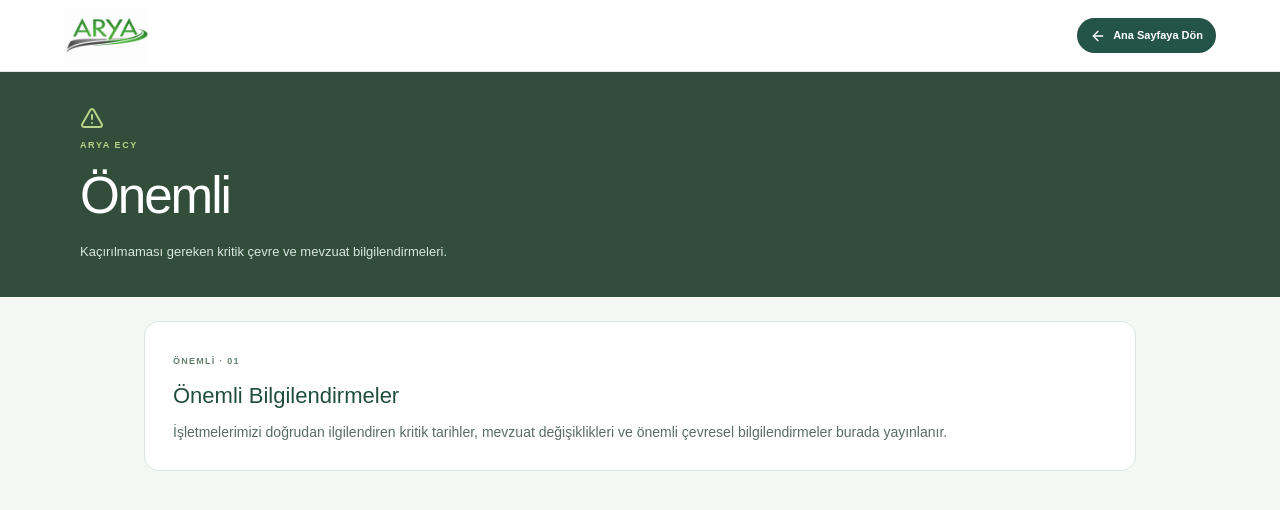
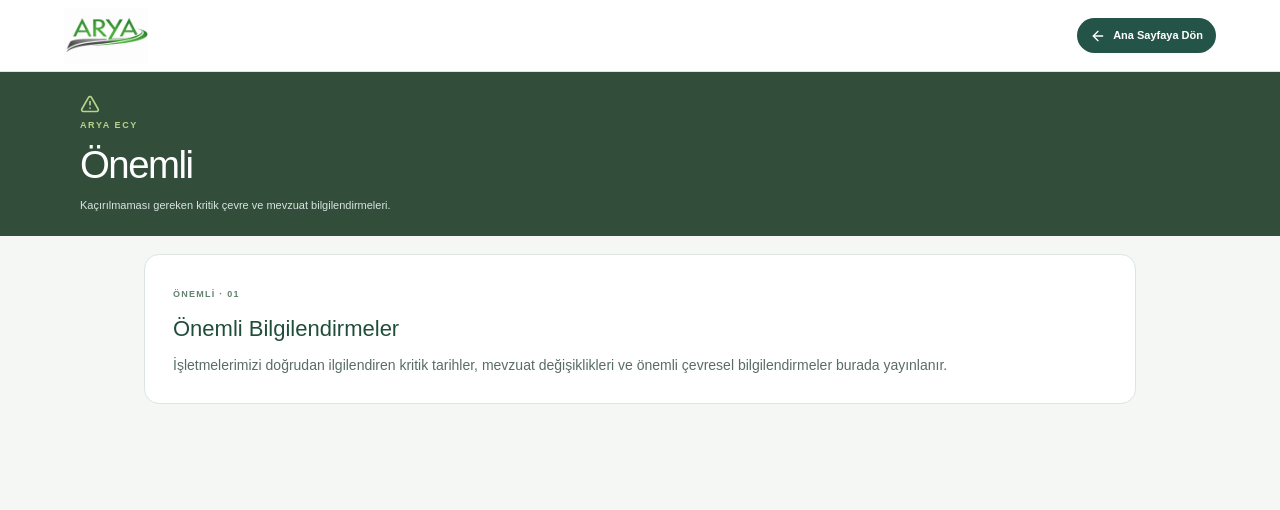
Before and after one commit to aryaecy/arya-ecy-web, a Next.js app: page /onemli in a window 1280 px wide. Shown: the top 510 px of the page. Built offline with nearby package versions, Linux system fonts and the light colour scheme; no server answers; the database is empty.

Commit message:
ARYA ECY v3.2 layout fixes

```diff
--- a/app/globals.css
+++ b/app/globals.css
@@ -272,3 +272,28 @@ html,body{overflow-x:hidden;overflow-y:auto}
 .content-hub{height:100dvh!important;overflow-y:auto!important}.hub-head{padding-top:34px!important;padding-bottom:34px!important}.hub-head>svg{margin-bottom:9px!important}.hub-head h1{font-size:clamp(32px,4vw,52px)!important;margin:5px 0 8px!important}.hub-head p{margin:0!important;font-size:13px!important}.hub-list{padding-top:24px!important}
 @media(min-width:1100px){.final-topbar{justify-content:flex-start!important}.final-apps{margin-left:0!important}.final-apps a{padding:8px 14px!important;background:linear-gradient(180deg,#fff,#f5f8f6)!important;border-color:#c9d9d0!important;box-shadow:0 5px 14px rgba(20,65,49,.07)!important}.quick a{padding:5px 11px!important;min-width:68px!important;font-size:8px!important;letter-spacing:.01em!important}}
 @media(max-width:1099px){.final-topbar{flex-wrap:wrap!important}.final-main-nav{order:3;width:100%;margin:0!important;justify-content:center}.final-main-nav a{font-size:10px;padding:7px 11px}.hub-head{padding:28px 6vw!important}}
+
+/* V3.2 - requested navigation, service scrolling and compact content headers */
+@media(min-width:1100px){
+  .final-topbar{display:grid!important;grid-template-columns:auto minmax(0,1fr) auto!important;align-items:center!important;gap:18px!important}
+  .final-main-nav{margin:0!important;justify-content:center!important;gap:2px!important;min-width:0!important}
+  .final-main-nav a{padding:8px 8px!important;font-size:9px!important;white-space:nowrap!important}
+  .final-apps{justify-self:end!important}
+  .final-shell{grid-template-rows:60px minmax(0,1fr) 146px 40px!important}
+  .final-footer.final-footer-compact{height:40px!important;min-height:40px!important;display:block!important;background:#1f4a3d!important}
+  .final-footer-compact .footer-bottom{height:40px!important;min-height:40px!important;padding:3px 5.2vw!important;grid-template-columns:210px 1fr 150px!important}
+  .final-footer-compact .quick{gap:7px!important}
+  .final-footer-compact .quick a{font-family:Arial,Helvetica,sans-serif!important;font-size:9px!important;font-weight:700!important;letter-spacing:.015em!important;line-height:1!important;padding:5px 11px!important;min-width:68px!important}
+  .final-footer-compact .mail{font-size:8.5px!important}
+  .final-footer-compact .footer-bottom>span{font-size:7.5px!important}
+}
+html,body{overflow-y:auto!important}
+.article-page{height:auto!important;min-height:100dvh!important;overflow-y:visible!important}
+.services-index{height:auto!important;min-height:calc(100dvh - 70px)!important;overflow:visible!important;padding-bottom:100px!important}
+.services-index-grid{height:auto!important;max-height:none!important;overflow:visible!important}
+.content-hub .hub-head{padding-top:22px!important;padding-bottom:22px!important}
+.content-hub .hub-head>svg{width:20px!important;height:20px!important;margin-bottom:5px!important}
+.content-hub .hub-head h1{font-size:clamp(27px,3vw,40px)!important;margin:3px 0 5px!important}
+.content-hub .hub-head p{font-size:11px!important;line-height:1.45!important}
+.content-hub .hub-list{padding-top:18px!important}
+@media(max-width:1099px){.final-main-nav{order:3!important;width:100%!important;overflow-x:auto!important;justify-content:flex-start!important}.final-main-nav a{white-space:nowrap!important}.final-footer-compact{height:auto!important}.final-footer-compact .footer-bottom{height:auto!important}}
--- a/components/Footer.tsx
+++ b/components/Footer.tsx
@@ -1,8 +1,5 @@
 const ext=' ↗';
-export default function Footer(){return <footer className="final-footer" id="iletisim">
-  <nav className="footer-nav">
-    <a href="/#hakkimizda">Hakkımızda</a><a href="/hizmetler">Hizmetler</a><a href="/kutuphane">Kütüphane</a><a href="/mevzuat">Mevzuat</a><a href="mailto:arya@aryaecy.com">İletişim</a><a href="#">ARYA AI</a>
-  </nav>
+export default function Footer(){return <footer className="final-footer final-footer-compact" id="iletisim">
   <div className="footer-bottom">
     <a className="mail" href="mailto:arya@aryaecy.com">✉ arya@aryaecy.com</a>
     <div className="quick"><a href="/yonetim">ARYA{ext}</a><a href="https://www.csb.gov.tr/" target="_blank" rel="noreferrer">CSB{ext}</a><a href="https://ucbs.cevre.gov.tr/" target="_blank" rel="noreferrer">UCBS{ext}</a><a href="https://www.cmo.org.tr/" target="_blank" rel="noreferrer">CMO{ext}</a><a href="https://www.linkedin.com/company/arya-entegre-%C3%A7evre-y%C3%B6netimi-ve-m%C3%BChendislik-a-%C5%9F/" target="_blank" rel="noreferrer">LinkedIn{ext}</a></div>
--- a/components/Navbar.tsx
+++ b/components/Navbar.tsx
@@ -1,5 +1,5 @@
 export default function Navbar(){return <header className="final-topbar">
   <a href="/" className="final-brand"><img src="/logo.png" alt="ARYA ECY"/></a>
-  <nav className="final-main-nav" aria-label="Ana menü"><a href="/#hakkimizda">Hakkımızda</a><a href="/hizmetler">Hizmetler</a></nav>
+  <nav className="final-main-nav" aria-label="Ana menü"><a href="/#hakkimizda">Hakkımızda</a><a href="/hizmetler">Hizmetler</a><a href="/kutuphane">Kütüphane</a><a href="/mevzuat">Mevzuat</a><a href="mailto:arya@aryaecy.com">İletişim</a><a href="#">ARYA AI</a></nav>
   <div className="final-apps"><a href="https://app.aryaecy.com" target="_blank" rel="noreferrer"><span className="app-dot"/>aryaECY <b>↗</b></a><a href="https://arya-akademi.vercel.app" target="_blank" rel="noreferrer"><span className="app-dot"/>aryaAKADEMİ <b>↗</b></a></div>
 </header>}
--- a/src/app/globals.css
+++ b/src/app/globals.css
@@ -272,3 +272,28 @@ html,body{overflow-x:hidden;overflow-y:auto}
 .content-hub{height:100dvh!important;overflow-y:auto!important}.hub-head{padding-top:34px!important;padding-bottom:34px!important}.hub-head>svg{margin-bottom:9px!important}.hub-head h1{font-size:clamp(32px,4vw,52px)!important;margin:5px 0 8px!important}.hub-head p{margin:0!important;font-size:13px!important}.hub-list{padding-top:24px!important}
 @media(min-width:1100px){.final-topbar{justify-content:flex-start!important}.final-apps{margin-left:0!important}.final-apps a{padding:8px 14px!important;background:linear-gradient(180deg,#fff,#f5f8f6)!important;border-color:#c9d9d0!important;box-shadow:0 5px 14px rgba(20,65,49,.07)!important}.quick a{padding:5px 11px!important;min-width:68px!important;font-size:8px!important;letter-spacing:.01em!important}}
 @media(max-width:1099px){.final-topbar{flex-wrap:wrap!important}.final-main-nav{order:3;width:100%;margin:0!important;justify-content:center}.final-main-nav a{font-size:10px;padding:7px 11px}.hub-head{padding:28px 6vw!important}}
+
+/* V3.2 - requested navigation, service scrolling and compact content headers */
+@media(min-width:1100px){
+  .final-topbar{display:grid!important;grid-template-columns:auto minmax(0,1fr) auto!important;align-items:center!important;gap:18px!important}
+  .final-main-nav{margin:0!important;justify-content:center!important;gap:2px!important;min-width:0!important}
+  .final-main-nav a{padding:8px 8px!important;font-size:9px!important;white-space:nowrap!important}
+  .final-apps{justify-self:end!important}
+  .final-shell{grid-template-rows:60px minmax(0,1fr) 146px 40px!important}
+  .final-footer.final-footer-compact{height:40px!important;min-height:40px!important;display:block!important;background:#1f4a3d!important}
+  .final-footer-compact .footer-bottom{height:40px!important;min-height:40px!important;padding:3px 5.2vw!important;grid-template-columns:210px 1fr 150px!important}
+  .final-footer-compact .quick{gap:7px!important}
+  .final-footer-compact .quick a{font-family:Arial,Helvetica,sans-serif!important;font-size:9px!important;font-weight:700!important;letter-spacing:.015em!important;line-height:1!important;padding:5px 11px!important;min-width:68px!important}
+  .final-footer-compact .mail{font-size:8.5px!important}
+  .final-footer-compact .footer-bottom>span{font-size:7.5px!important}
+}
+html,body{overflow-y:auto!important}
+.article-page{height:auto!important;min-height:100dvh!important;overflow-y:visible!important}
+.services-index{height:auto!important;min-height:calc(100dvh - 70px)!important;overflow:visible!important;padding-bottom:100px!important}
+.services-index-grid{height:auto!important;max-height:none!important;overflow:visible!important}
+.content-hub .hub-head{padding-top:22px!important;padding-bottom:22px!important}
+.content-hub .hub-head>svg{width:20px!important;height:20px!important;margin-bottom:5px!important}
+.content-hub .hub-head h1{font-size:clamp(27px,3vw,40px)!important;margin:3px 0 5px!important}
+.content-hub .hub-head p{font-size:11px!important;line-height:1.45!important}
+.content-hub .hub-list{padding-top:18px!important}
+@media(max-width:1099px){.final-main-nav{order:3!important;width:100%!important;overflow-x:auto!important;justify-content:flex-start!important}.final-main-nav a{white-space:nowrap!important}.final-footer-compact{height:auto!important}.final-footer-compact .footer-bottom{height:auto!important}}
--- a/src/components/Footer.tsx
+++ b/src/components/Footer.tsx
@@ -1,8 +1,5 @@
 const ext=' ↗';
-export default function Footer(){return <footer className="final-footer" id="iletisim">
-  <nav className="footer-nav">
-    <a href="/#hakkimizda">Hakkımızda</a><a href="/hizmetler">Hizmetler</a><a href="/kutuphane">Kütüphane</a><a href="/mevzuat">Mevzuat</a><a href="mailto:arya@aryaecy.com">İletişim</a><a href="#">ARYA AI</a>
-  </nav>
+export default function Footer(){return <footer className="final-footer final-footer-compact" id="iletisim">
   <div className="footer-bottom">
     <a className="mail" href="mailto:arya@aryaecy.com">✉ arya@aryaecy.com</a>
     <div className="quick"><a href="/yonetim">ARYA{ext}</a><a href="https://www.csb.gov.tr/" target="_blank" rel="noreferrer">CSB{ext}</a><a href="https://ucbs.cevre.gov.tr/" target="_blank" rel="noreferrer">UCBS{ext}</a><a href="https://www.cmo.org.tr/" target="_blank" rel="noreferrer">CMO{ext}</a><a href="https://www.linkedin.com/company/arya-entegre-%C3%A7evre-y%C3%B6netimi-ve-m%C3%BChendislik-a-%C5%9F/" target="_blank" rel="noreferrer">LinkedIn{ext}</a></div>
--- a/src/components/Navbar.tsx
+++ b/src/components/Navbar.tsx
@@ -1,5 +1,5 @@
 export default function Navbar(){return <header className="final-topbar">
   <a href="/" className="final-brand"><img src="/logo.png" alt="ARYA ECY"/></a>
-  <nav className="final-main-nav" aria-label="Ana menü"><a href="/#hakkimizda">Hakkımızda</a><a href="/hizmetler">Hizmetler</a></nav>
+  <nav className="final-main-nav" aria-label="Ana menü"><a href="/#hakkimizda">Hakkımızda</a><a href="/hizmetler">Hizmetler</a><a href="/kutuphane">Kütüphane</a><a href="/mevzuat">Mevzuat</a><a href="mailto:arya@aryaecy.com">İletişim</a><a href="#">ARYA AI</a></nav>
   <div className="final-apps"><a href="https://app.aryaecy.com" target="_blank" rel="noreferrer"><span className="app-dot"/>aryaECY <b>↗</b></a><a href="https://arya-akademi.vercel.app" target="_blank" rel="noreferrer"><span className="app-dot"/>aryaAKADEMİ <b>↗</b></a></div>
 </header>}
```
